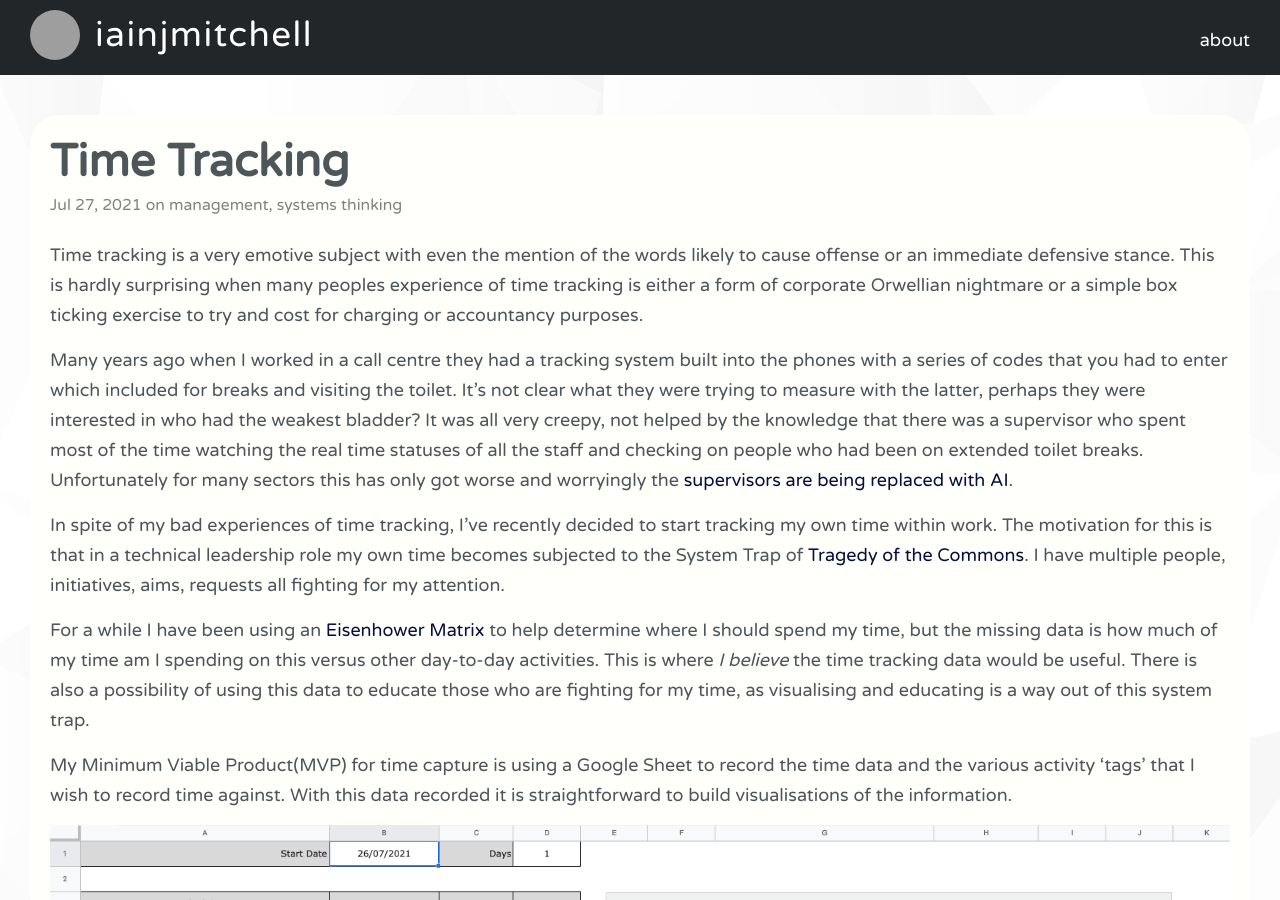
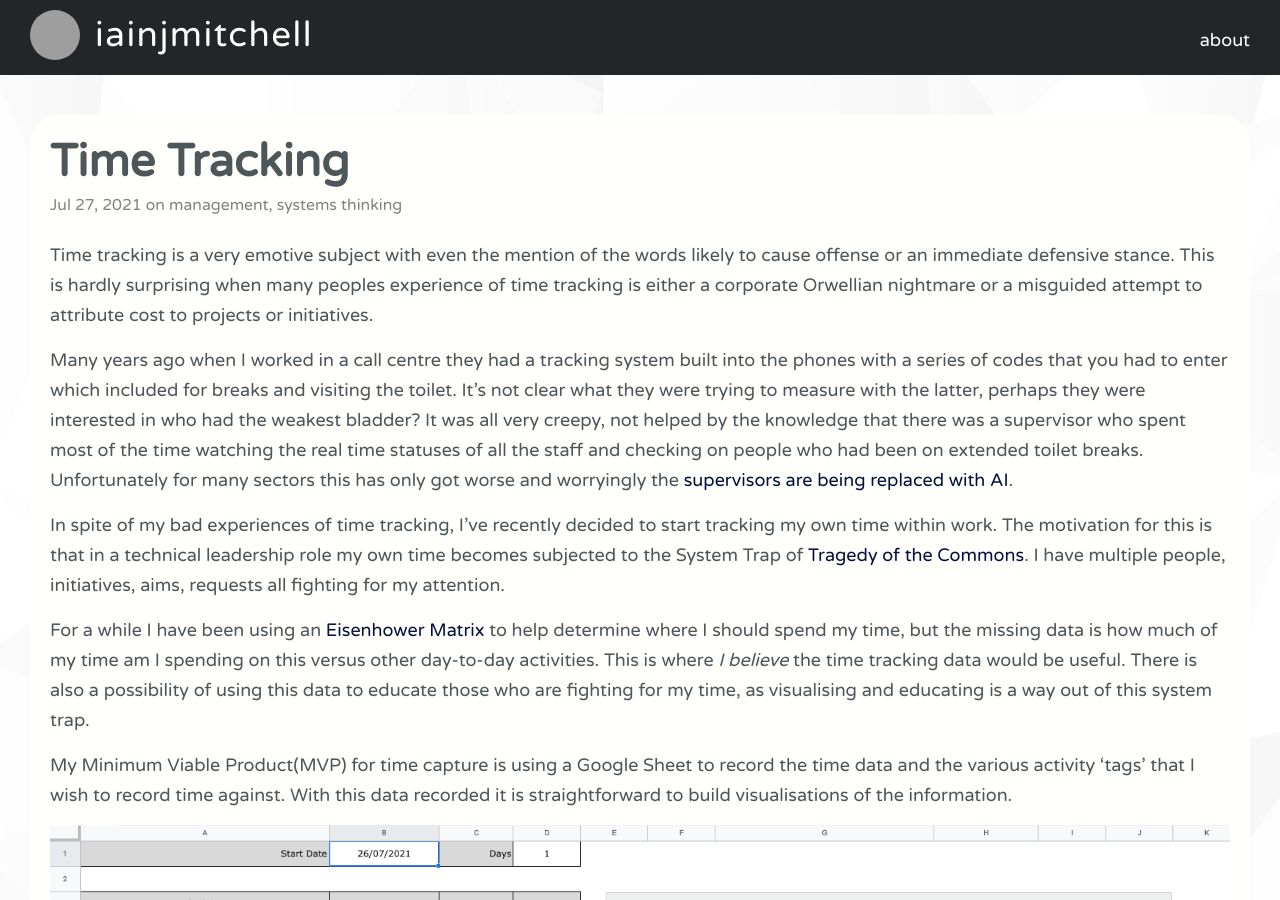
Before and after one commit to iainjmitchell/iainjmitchell.github.io, a Jekyll site: the page built from _posts/2021-07-27-time-tracking.markdown, in a window 1280 px wide and 900 px high. Built offline with Jekyll 4.4.1, drawn with Linux system fonts in a browser that asks for light colours; comment, search, counter and statistics services are not loaded; grey boxes are pictures that could not be loaded.

Commit message:
adding post about time tracking

```diff
--- a/_posts/2021-07-27-time-tracking.markdown
+++ b/_posts/2021-07-27-time-tracking.markdown
@@ -6,7 +6,7 @@ categories: management, systems thinking
 description: Looking at why I've started tracking my own time
 ---
 
-Time tracking is a very emotive subject with even the mention of the words likely to cause offense or an immediate defensive stance.  This is hardly surprising when many peoples experience of time tracking is either a form of corporate Orwellian nightmare or a simple box ticking exercise to try and cost for charging or accountancy purposes.
+Time tracking is a very emotive subject with even the mention of the words likely to cause offense or an immediate defensive stance.  This is hardly surprising when many peoples experience of time tracking is either a corporate Orwellian nightmare or a misguided attempt to attribute cost to projects or initiatives.
 
 Many years ago when I worked in a call centre they had a tracking system built into the phones with a series of codes that you had to enter which included for breaks and visiting the toilet.  It's not clear what they were trying to measure with the latter, perhaps they were interested in who had the weakest bladder? It was all very creepy, not helped by the knowledge that there was a supervisor who spent most of the time watching the real time statuses of all the staff and checking on people who had been on extended toilet breaks.  Unfortunately for many sectors this has only got worse and worryingly the [supervisors are being replaced with AI](https://www.theverge.com/2019/4/25/18516004/amazon-warehouse-fulfillment-centers-productivity-firing-terminations).
 
```
